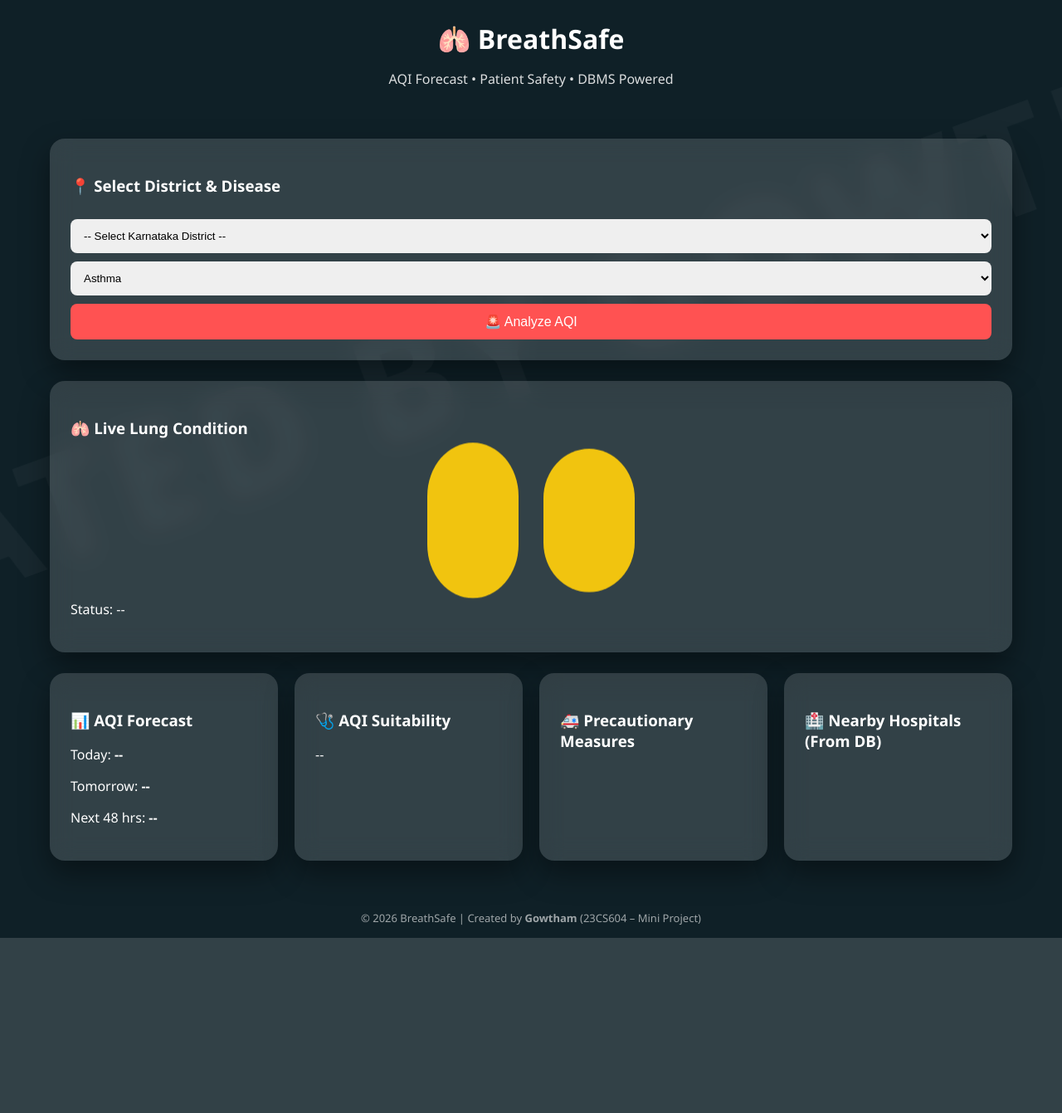
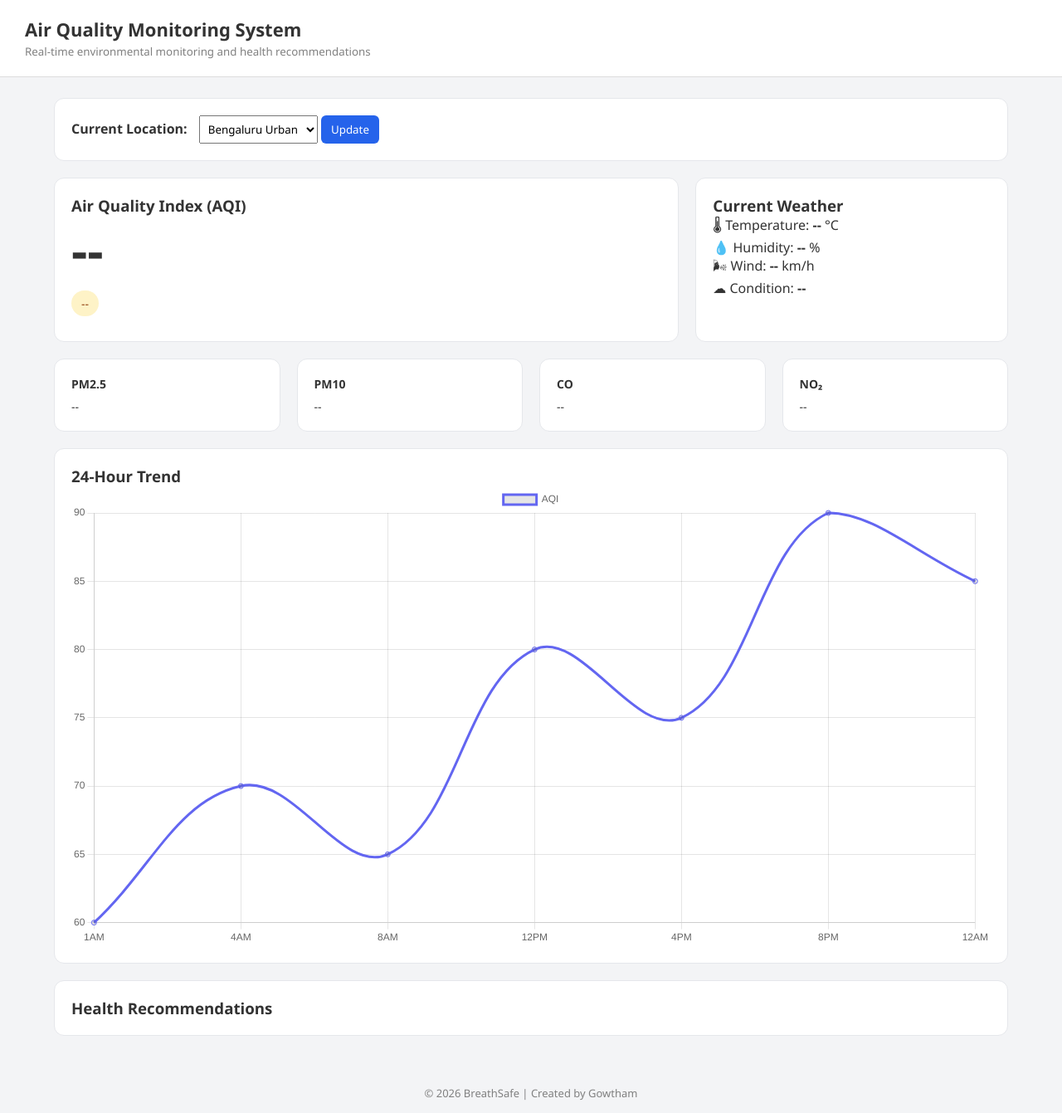
Before and after one commit to GowthamVeeraiah/Mini-Project-AQI, a Flask app: page / in a window 1280 px wide. Shown: the whole page at 83% size. Before the commit the page ends 1130 px from the top, so only its background shows below. Run offline with Flask 3, Linux system fonts and the light colour scheme.

Commit message:
Update title and styles in index.html

```diff
--- a/templates/index.html
+++ b/templates/index.html
@@ -2,250 +2,230 @@
 <html lang="en">
 <head>
 <meta charset="UTF-8">
-<title>BreathSafe – AQI Patient Safety System</title>
+<title>Air Quality Monitoring System</title>
+<meta name="viewport" content="width=device-width, initial-scale=1">
+
+<script src="https://cdn.jsdelivr.net/npm/chart.js"></script>
 
 <style>
-/* ================= GLOBAL ================= */
-*{box-sizing:border-box}
+*{box-sizing:border-box;margin:0;padding:0;font-family:Segoe UI,sans-serif}
+
 body{
-    margin:0;
-    font-family:"Segoe UI",sans-serif;
-    background:#0f2027;
-    color:white;
-    position:relative;
-    overflow-x:hidden;
+    background:#f3f4f6;
+    color:#333;
 }
 
-/* ===== WATERMARK / IPR ===== */
-body::before{
-    content:"CREATED BY GOWTHAM";
-    position:fixed;
-    top:50%;
-    left:50%;
-    transform:translate(-50%,-50%) rotate(-20deg);
-    font-size:14vw;
-    font-weight:900;
-    color:rgba(255,255,255,0.035);
-    white-space:nowrap;
-    pointer-events:none;
-    z-index:-1;
-    letter-spacing:10px;
+/* HEADER */
+.header{
+    background:white;
+    padding:20px 30px;
+    border-bottom:1px solid #ddd;
+    display:flex;
+    justify-content:space-between;
+    align-items:center;
 }
+.header h1{font-size:22px}
+.header small{color:gray}
 
-/* ================= HEADER ================= */
-header{
-    text-align:center;
-    padding:25px;
-}
-header h1{margin:0}
-header p{opacity:.85}
-
-/* ================= LAYOUT ================= */
+/* CONTAINER */
 .container{
     max-width:1200px;
     margin:auto;
+    padding:25px;
+}
+
+/* CARD */
+.card{
+    background:white;
+    border-radius:12px;
     padding:20px;
+    margin-bottom:20px;
+    border:1px solid #e5e7eb;
 }
-.card{
-    background:rgba(255,255,255,0.15);
-    backdrop-filter:blur(14px);
-    border-radius:18px;
-    padding:25px;
-    margin-bottom:25px;
-    box-shadow:0 15px 35px rgba(0,0,0,0.4);
-}
+
+/* GRID */
 .grid{
     display:grid;
-    grid-template-columns:repeat(auto-fit,minmax(260px,1fr));
     gap:20px;
 }
+.grid-2{grid-template-columns:2fr 1fr}
+.grid-4{grid-template-columns:repeat(auto-fit,minmax(220px,1fr))}
 
-select,button{
-    width:100%;
-    padding:12px;
-    margin-top:10px;
-    border-radius:8px;
+/* AQI BOX */
+.aqi-value{
+    font-size:60px;
+    font-weight:bold;
+}
+.badge{
+    display:inline-block;
+    padding:6px 12px;
+    border-radius:20px;
+    font-size:14px;
+    margin-top:8px;
+}
+.good{background:#d1fae5;color:#065f46}
+.moderate{background:#fef3c7;color:#92400e}
+.poor{background:#fee2e2;color:#7f1d1d}
+
+/* POLLUTANT CARD */
+.pollutant{
+    font-size:14px;
+}
+.pollutant h4{margin-bottom:8px}
+
+/* BUTTON */
+button{
+    padding:8px 12px;
     border:none;
-}
-button{
-    background:#ff5252;
+    background:#2563eb;
     color:white;
-    font-size:16px;
+    border-radius:6px;
     cursor:pointer;
 }
 button:hover{opacity:.9}
 
-/* ================= LUNGS ================= */
-.lungs{
-    display:flex;
-    justify-content:center;
-    gap:30px;
-}
-.lung{
-    width:110px;
-    height:160px;
-    border-radius:60px;
-    background:#f1c40f;
-    animation:breath 3s infinite;
-}
-.lung.right{animation-delay:1.5s}
-
-@keyframes breath{
-    0%{transform:scaleY(1)}
-    50%{transform:scaleY(1.25)}
-    100%{transform:scaleY(1)}
-}
-.good{background:#2ecc71!important}
-.moderate{background:#f1c40f!important}
-.poor{
-    background:#e74c3c!important;
-    animation:shake .5s infinite;
-}
-@keyframes shake{
-    0%{transform:translateX(0)}
-    50%{transform:translateX(6px)}
-    100%{transform:translateX(0)}
+select{
+    padding:6px;
+    margin-left:10px;
 }
 
-/* ================= LISTS ================= */
-ul{padding-left:18px}
-li{margin-bottom:10px}
-small{opacity:.85}
-
-/* ================= FOOTER ================= */
 footer{
     text-align:center;
     padding:15px;
-    opacity:.6;
     font-size:13px;
+    color:gray;
 }
 </style>
 </head>
 
 <body>
 
-<header>
-<h1>🫁 BreathSafe</h1>
-<p>AQI Forecast • Patient Safety • DBMS Powered</p>
-</header>
+<div class="header">
+    <div>
+        <h1>Air Quality Monitoring System</h1>
+        <small>Real-time environmental monitoring and health recommendations</small>
+    </div>
+    <small id="updatedTime"></small>
+</div>
 
 <div class="container">
 
-<!-- INPUT -->
+<!-- LOCATION -->
 <div class="card">
-<h3>📍 Select District & Disease</h3>
-
-<select id="city">
-<option value="">-- Select Karnataka District --</option>
-<script>
-[
-"Bagalkote","Ballari","Belagavi","Bengaluru Urban","Bengaluru Rural",
-"Bidar","Chamarajanagar","Chikkaballapura","Chikkamagaluru",
-"Chitradurga","Dakshina Kannada","Davanagere","Dharwad","Gadag",
-"Hassan","Haveri","Kalaburagi","Kodagu","Kolar","Koppal","Mandya",
-"Mysuru","Raichur","Ramanagara","Shivamogga","Tumakuru","Udupi",
-"Uttara Kannada","Vijayanagara","Vijayapura","Yadgir"
-].forEach(d=>document.write(`<option>${d}</option>`));
-</script>
-</select>
-
-<select id="condition">
-<option>Asthma</option>
-<option>COPD</option>
-<option>Bronchitis</option>
-<option>Allergic Rhinitis</option>
-</select>
-
-<button onclick="analyze()">🚨 Analyze AQI</button>
+    <b>Current Location:</b>
+    <select id="city">
+        <option>Bengaluru Urban</option>
+        <option>Mysuru</option>
+        <option>Hassan</option>
+        <option>Tumakuru</option>
+    </select>
+    <button onclick="analyze()">Update</button>
 </div>
 
-<!-- LUNG STATUS -->
-<div class="card">
-<h3>🫁 Live Lung Condition</h3>
-<div class="lungs">
-<div class="lung" id="lungL"></div>
-<div class="lung right" id="lungR"></div>
-</div>
-<p id="statusText">Status: --</p>
-</div>
-
-<!-- DATA GRID -->
-<div class="grid">
+<!-- AQI + WEATHER -->
+<div class="grid grid-2">
 
 <div class="card">
-<h3>📊 AQI Forecast</h3>
-<p>Today: <b id="today">--</b></p>
-<p>Tomorrow: <b id="tomorrow">--</b></p>
-<p>Next 48 hrs: <b id="next48">--</b></p>
+    <h3>Air Quality Index (AQI)</h3>
+    <div id="aqiValue" class="aqi-value">--</div>
+    <div id="aqiStatus" class="badge moderate">--</div>
+    <p id="aqiDescription" style="margin-top:10px;font-size:14px;color:#555"></p>
 </div>
 
 <div class="card">
-<h3>🩺 AQI Suitability</h3>
-<p id="suitability">--</p>
-</div>
-
-<div class="card">
-<h3>🚑 Precautionary Measures</h3>
-<ul id="precautions"></ul>
-</div>
-
-<div class="card">
-<h3>🏥 Nearby Hospitals (From DB)</h3>
-<ul id="hospitals"></ul>
+    <h3>Current Weather</h3>
+    <p>🌡 Temperature: <b id="temp">--</b> °C</p>
+    <p>💧 Humidity: <b id="humidity">--</b> %</p>
+    <p>🌬 Wind: <b id="wind">--</b> km/h</p>
+    <p>☁ Condition: <b id="conditionWeather">--</b></p>
 </div>
 
 </div>
+
+<!-- POLLUTANTS -->
+<div class="grid grid-4">
+
+<div class="card pollutant">
+    <h4>PM2.5</h4>
+    <p id="pm25">--</p>
+</div>
+
+<div class="card pollutant">
+    <h4>PM10</h4>
+    <p id="pm10">--</p>
+</div>
+
+<div class="card pollutant">
+    <h4>CO</h4>
+    <p id="co">--</p>
+</div>
+
+<div class="card pollutant">
+    <h4>NO₂</h4>
+    <p id="no2">--</p>
+</div>
+
+</div>
+
+<!-- TREND GRAPH -->
+<div class="card">
+    <h3>24-Hour Trend</h3>
+    <canvas id="trendChart"></canvas>
+</div>
+
+<!-- HEALTH RECOMMENDATION -->
+<div class="card">
+    <h3>Health Recommendations</h3>
+    <ul id="recommendations"></ul>
+</div>
+
 </div>
 
 <footer>
-© 2026 BreathSafe | Created by <b>Gowtham</b>
-(23CS604 – Mini Project)
+© 2026 BreathSafe | Created by Gowtham
 </footer>
 
 <script>
+const ctx = document.getElementById("trendChart");
+let chart = new Chart(ctx, {
+    type:"line",
+    data:{
+        labels:["1AM","4AM","8AM","12PM","4PM","8PM","12AM"],
+        datasets:[{
+            label:"AQI",
+            data:[60,70,65,80,75,90,85],
+            borderColor:"#6366f1",
+            fill:false,
+            tension:0.4
+        }]
+    }
+});
+
 function analyze(){
-    if(city.value===""){
-        alert("Please select a district");
-        return;
-    }
-
     fetch("/getAQI",{
         method:"POST",
         headers:{"Content-Type":"application/json"},
-        body:JSON.stringify({
-            city: city.value,
-            condition: condition.value
-        })
+        body:JSON.stringify({city:city.value})
     })
     .then(res=>res.json())
     .then(data=>{
-        today.innerText = data.today;
-        tomorrow.innerText = data.tomorrow;
-        next48.innerText = data.next48;
 
-        statusText.innerText = "Status: " + data.status;
-        suitability.innerText = data.suitability;
+        document.getElementById("aqiValue").innerText=data.today;
+        document.getElementById("aqiStatus").innerText=data.status;
+        document.getElementById("aqiStatus").className="badge "+data.level;
+        document.getElementById("aqiDescription").innerText=data.suitability;
 
-        lungL.className = "lung " + data.level;
-        lungR.className = "lung right " + data.level;
+        pm25.innerText=data.pm25+" µg/m³";
+        pm10.innerText=data.pm10+" µg/m³";
+        co.innerText=data.co+" ppm";
+        no2.innerText=data.no2+" ppb";
 
-        precautions.innerHTML="";
+        recommendations.innerHTML="";
         data.precautions.forEach(p=>{
-            precautions.innerHTML += `<li>${p}</li>`;
+            recommendations.innerHTML+=`<li>${p}</li>`;
         });
 
-        hospitals.innerHTML="";
-        data.hospitals.forEach(h=>{
-            hospitals.innerHTML += `
-                <li>
-                    <b>${h.hospital_name}</b><br>
-                    <small>${h.address}</small>
-                </li>
-            `;
-        });
-    })
-    .catch(()=>{
-        alert("Error fetching data");
+        updatedTime.innerText="Last updated: "+new Date().toLocaleTimeString();
     });
 }
 </script>
```
